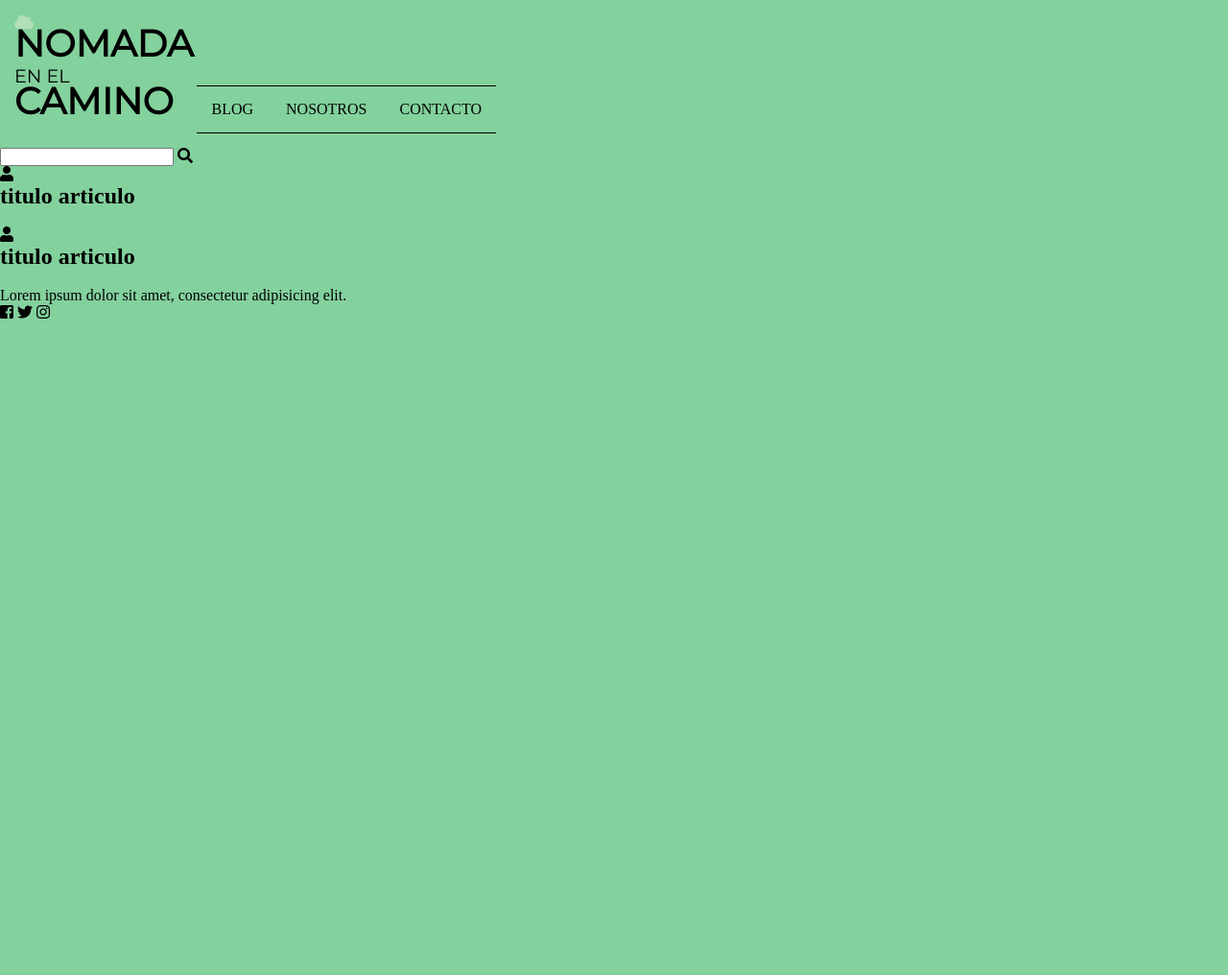
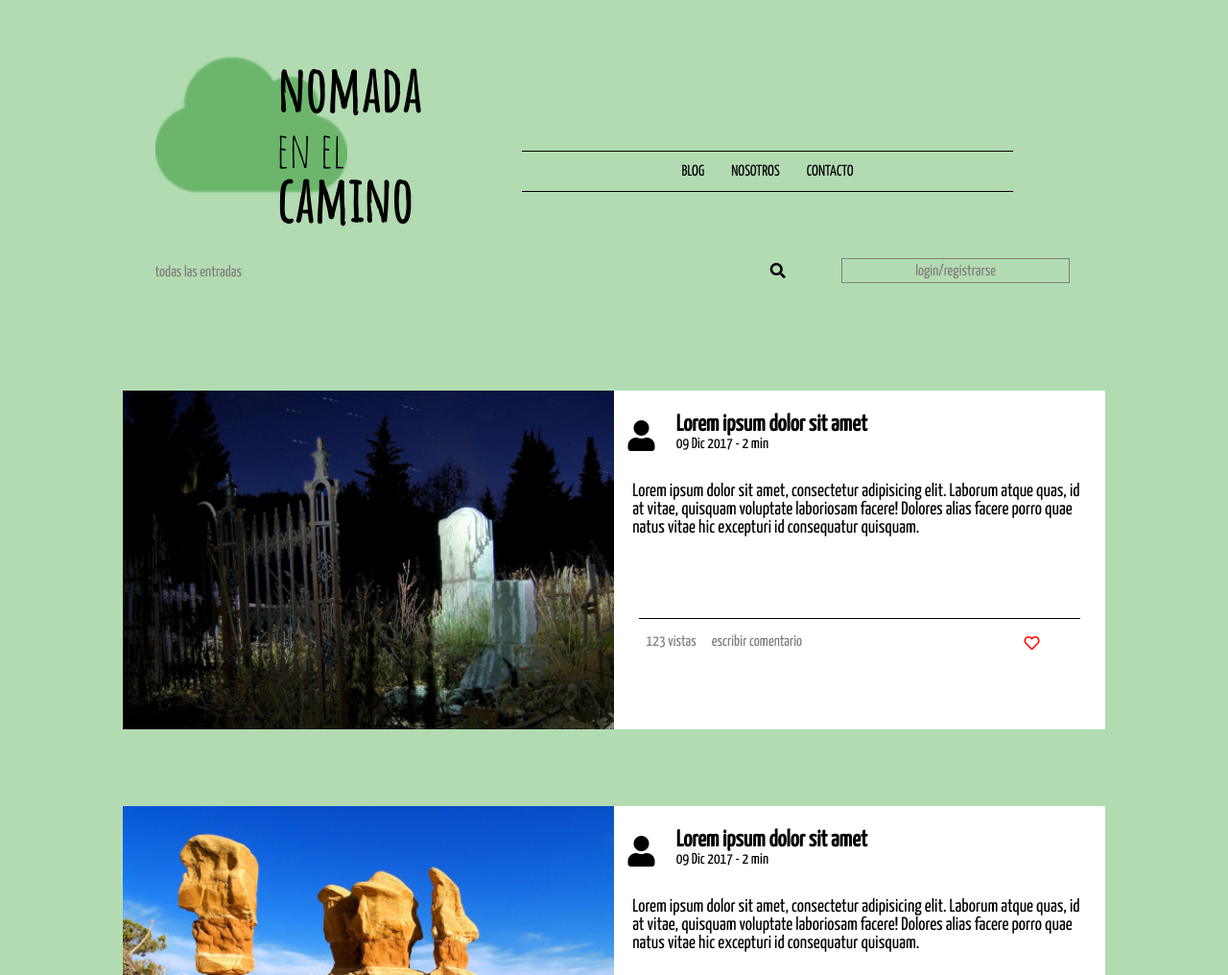
Before and after one commit to Danavarro19/tallerWeb, a plain HTML site: page index.html in a window 1280 px wide. Shown: the top 1016 px of the page at 96% size. Before the commit the page ends 800 px from the top, so only its background shows below. Drawn offline with Linux system fonts and the light colour scheme.

Commit message:
layout de la pag usando flex

```diff
--- a/index.html
+++ b/index.html
@@ -2,25 +2,19 @@
 <html lang="en" dir="ltr">
   <head>
     <meta charset="utf-8">
+    <link rel="stylesheet" href="style.css" type="text/css">
     <link rel="stylesheet" href="https://use.fontawesome.com/releases/v5.3.1/css/all.css" integrity="sha384-mzrmE5qonljUremFsqc01SB46JvROS7bZs3IO2EmfFsd15uHvIt+Y8vEf7N7fWAU" crossorigin="anonymous">
-    <link href="https://fonts.googleapis.com/css?family=Montserrat" rel="stylesheet">
-    <link rel="stylesheet" href="style.css" type="text/css">
+    <link href="https://fonts.googleapis.com/css?family=Amatic+SC|Yanone+Kaffeesatz" rel="stylesheet">
     <title>taller programacion web</title>
 
   </head>
   <body>
-    <header class="header">
-
-      <div class="logo">
-        <i class="fas fa-cloud"></i>
-
-        <div class="titulo">
-          <h1>nomada<br><span class="tituloSecc">en el</span><br>camino</h1>
+    <header>
+      <div class="marca">
+        <div></div>
+        <h1 class="titulo">nomada<br><span>en el</span><br>camino</h1>
       </div>
-      </div>
-
-      <div class="navSeccion">
-        <nav class="navBar">
+      <div class="navBar">
         <ul>
           <a href="">
             <li>blog</li>
@@ -32,45 +26,114 @@
             <li>contacto</li>
           </a>
         </ul>
-
-        </nav>
       </div>
     </header>
 
-    <div class="search">
-
-      <input type="text" name="intem" >
+    <div class="moreActions">
+      <div class="icon relate">
+        <a href="">todas las entradas</a>
+      </div>
+      <div class="section">
+        <div class="icon">
           <i class="fas fa-search"></i>
-      <div class="button"></div>
+        </div>
+        <div class="button">
+          <a href="#">login/registrarse</a>
+        </div>
       </div>
 
-    <div class="bar">
-    <section class="mainSection">
+    </div>
 
-      <article class="articulo">
+    <section class="bigWraper">
+
+      <div class="articulo">
+        <img src="public/img/cemetary-1387449.jpg" alt="article image">
+
+        <div class="section articleSection">
+
+          <div class="section articleHeader">
             <i class="fas fa-user"></i>
-        <h2 class="tituloArt">titulo articulo</h2>
-        <div class="contenido">
-          <img src="" alt="">
+            <div class="userInfo">
+              <h2>Lorem ipsum dolor sit amet</h2>
+              <p>09 Dic 2017 - 2 min</p>
             </div>
-      </article>
+          </div>
+          <div class="articleBody">
+            <p>Lorem ipsum dolor sit amet, consectetur adipisicing elit. Laborum atque quas, id at vitae, quisquam voluptate laboriosam facere! Dolores alias facere porro quae natus vitae hic excepturi id consequatur quisquam.</p>
 
-      <article class="articulo">
+          </div>
+          <div class="section articleFooter">
+            <div class="footerSecti section">
+              <p>123 vistas</p>
+              <p><a href="">escribir comentario</a></p>
+            </div><i class="far fa-heart icon"></i>
+
+          </div>
+        </div>
+      </div>
+
+      <div class="articulo">
+        <img src="public/img/escalante-2-1391686.jpg" alt="article image">
+
+        <div class="section articleSection">
+
+          <div class="section articleHeader">
             <i class="fas fa-user"></i>
-        <h2 class="tituloArt">titulo articulo</h2>
-        <div class="contenido">
-          <img src="" alt="">
+            <div class="userInfo">
+              <h2>Lorem ipsum dolor sit amet</h2>
+              <p>09 Dic 2017 - 2 min</p>
             </div>
-      </article>
+          </div>
+          <div class="articleBody">
+            <p>Lorem ipsum dolor sit amet, consectetur adipisicing elit. Laborum atque quas, id at vitae, quisquam voluptate laboriosam facere! Dolores alias facere porro quae natus vitae hic excepturi id consequatur quisquam.</p>
+
+          </div>
+          <div class="section articleFooter">
+            <div class="footerSecti section">
+              <p>123 vistas</p>
+              <p><a href="">escribir comentario</a></p>
+            </div><i class="far fa-heart icon"></i>
+
+          </div>
+        </div>
+      </div>
+
+      <div class="articulo">
+        <img src="public/img/black-jaguar-1402097.jpg" alt="article image">
+
+        <div class="section articleSection">
+
+          <div class="section articleHeader">
+            <i class="fas fa-user"></i>
+            <div class="userInfo">
+              <h2>Lorem ipsum dolor sit amet</h2>
+              <p>09 Dic 2017 - 2 min</p>
+            </div>
+          </div>
+          <div class="articleBody">
+            <p>Lorem ipsum dolor sit amet, consectetur adipisicing elit. Laborum atque quas, id at vitae, quisquam voluptate laboriosam facere! Dolores alias facere porro quae natus vitae hic excepturi id consequatur quisquam.</p>
+
+          </div>
+          <div class="section articleFooter">
+            <div class="footerSecti section">
+              <p>123 vistas</p>
+              <p><a href="">escribir comentario</a></p>
+            </div><i class="far fa-heart icon"></i>
+
+          </div>
+        </div>
+      </div>
 
     </section>
 
     <footer>
-      <p>Lorem ipsum dolor sit amet, consectetur adipisicing elit.</p>
-      <div class="iconos">
-        <i class="fab fa-facebook-square"></i>
-        <i class="fab fa-twitter"></i>
-        <i class="fab fa-instagram"></i>
+      <div class="section">
+        <p>&copy 2018 daniel navarro <span>derechos reservados</span></p>
+        <div class="icons">
+          <i class="fab fa-facebook icon"></i>
+          <i class="fab fa-twitter icon"></i>
+          <i class="fab fa-instagram icon"></i>
+        </div>
       </div>
     </footer>
 
--- a/style.css
+++ b/style.css
@@ -5,63 +5,212 @@
 }
 
 body {
-  background: #83d19d;
+  background: #b2dbb2;
 }
 
-h1 {
-  line-height: 0.7em;
+header {
+  width: 75%;
+  margin: auto;
+  display: flex;
+  padding-top:2em;
 }
 
-.header {
-  padding: 15px;
+.marca {
+  flex: 1;
+  background: url("public/img/cloud-solid.png");
+  background-repeat: no-repeat;
+  background-position-x:0.1em;
+  background-position-y:1.1em;
+  display: flex;
 }
 
-.header > *{
-  display: inline-block;
+.navBar {
+  margin-top: 7.8em;
+  flex: 2;
 }
 
-/*
-.logo {
-  position: static;
+.marca div {
+  flex: 1;
 }
 
-.logo > i, .logo > div {
-  position: absolute;
-} */
-
-.titulo {
-  font-family: 'Montserrat', sans-serif;
-  font-size: 1.2em;
-  text-transform: uppercase;
+.marca h1 {
+  font-family: 'Amatic SC', cursive;
+  font-size: 4em;
+  line-height: 0.9;
+  flex: 3;
+  padding-top: 0.5em;
+  padding-left: 1em;
 }
 
-.titulo .tituloSecc {
-  font-size: 0.5em;
+.marca span {
+  font-size: 0.8em;
   font-weight: lighter;
 }
 
-.fa-cloud {
-  color: #b1dfb5;
+.navBar ul {
+  list-style: none;
+  border-top: 1px solid #000;
+  border-bottom: 1px solid #000;
+  width: 80%;
+  margin: auto;
+  text-align: center;
 }
 
-.navBar {
-  border-top:solid 1px #000;
-  border-bottom:solid 1px #000;
-  height: inherit;
+.navBar ul li {
+  display: inline-block;
+  padding: 0.8em;
 }
 
-.navBar li {
+.navBar ul a {
+  text-decoration: none;
+  color: #000;
   text-transform: uppercase;
-  list-style: none;
-  display: inline-block;
-  padding: 15px;
+  font-family: 'Yanone Kaffeesatz', sans-serif;
 }
 
-.navBar a{
-  text-decoration: none;
-  color: #000;
+.navBar ul li:hover {
+  background: #cde8cd;
 }
 
-.navBar li:hover{
-  background:#b1dfb5;
+.moreActions {
+  width: 80%;
+  margin: auto;
+  padding: 2em;
+  display: flex;
 }
+
+.section {
+  display: flex;
+}
+
+.button {
+  padding: 0.2em 1em;
+  border: 1px solid #827d7d;
+  text-align: center;
+  margin: 0 5px;
+}
+
+.icon {
+  padding: 0.1em;
+}
+
+.button:hover {
+  background: rgb(162, 162, 163,0.5);
+}
+
+
+.button:hover a {
+  color: #FFFFFF;
+}
+
+
+.moreActions a {
+  text-decoration: none;
+  color: #827d7d;
+  font-family: 'Yanone Kaffeesatz', sans-serif;
+}
+
+.moreActions .icon.relate {
+  flex: 2;
+}
+.moreActions .icon {
+  padding-top: 0.3em;
+  flex: 1;
+}
+
+.moreActions .section{
+  flex: 1;
+}
+
+.section .button {
+  flex: 3;
+}
+
+.bigWraper {
+  width: 80%;
+  margin: auto;
+}
+
+.articulo {
+  margin: 5em auto;
+  background: #FFFFFF;
+  display: flex;
+  font-family: 'Yanone Kaffeesatz', sans-serif;
+
+}
+
+.articleHeader {
+  margin-top: 1em;
+  padding: 0.5em;
+}
+
+.articulo img {
+  flex: 1;
+}
+
+.articulo .articleSection {
+  flex-direction: column;
+  flex: 1;
+}
+
+.articleHeader .userInfo {
+  flex:1;
+  padding: 0 1em;
+}
+
+.articleHeader i {
+  font-size: 2rem;
+  padding: 0.2em;
+}
+
+.articleBody {
+  padding: 1em;
+  justify-content: center;
+  font-size: 1.2em;
+}
+
+.articleFooter {
+  width: 90%;
+  margin: auto;
+  padding: 1em 0;
+  border-top: 0.5px solid black;
+
+}
+
+.articleFooter .footerSecti {
+  flex:7;
+}
+
+.articleFooter i {
+  flex: 1;
+  color: red;
+}
+
+.footerSecti p {
+  margin: 0 0.5em;
+  color: #827d7d;
+}
+
+.footerSecti a:hover {
+  color: #545151;
+}
+
+.footerSecti a {
+  color: #827d7d;
+  text-decoration: none;
+}
+
+footer .section {
+  width: 80%;
+  margin:auto;
+  margin-bottom: 5em;
+}
+
+footer p {
+  flex: 7;
+}
+
+footer .icons {
+  flex:1;
+  font-size: 1.5em;
+}
```
Also changed, not shown: public/img/black-jaguar-1402097.jpg (added), public/img/cemetary-1387449.jpg (added), public/img/cloud-solid.png (added), public/img/escalante-2-1391686.jpg (added). Lines whose indentation alone changed are shown as unchanged.
